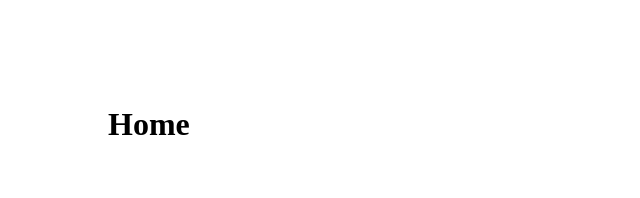
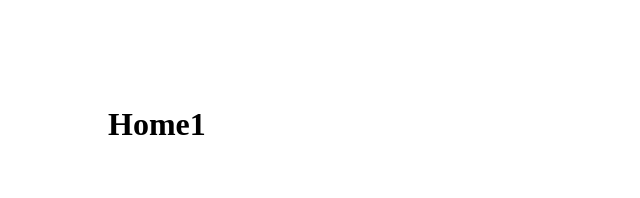
Before and after one commit to IgBovt/Portfolio, a React (Vite) app: page / in a window 1280 px wide. Shown: the top 198 px of the page, without its empty margins (0-640 px from the left). Built offline with nearby package versions, Linux system fonts and the light colour scheme.

Commit message:
Update HomePage.jsx

```diff
--- a/src/pages/HomePage/HomePage.jsx
+++ b/src/pages/HomePage/HomePage.jsx
@@ -1,3 +1,3 @@
 export default function HomePage() {
-  return <h1>Home</h1>;
+  return <h1>Home1</h1>;
 }
```
